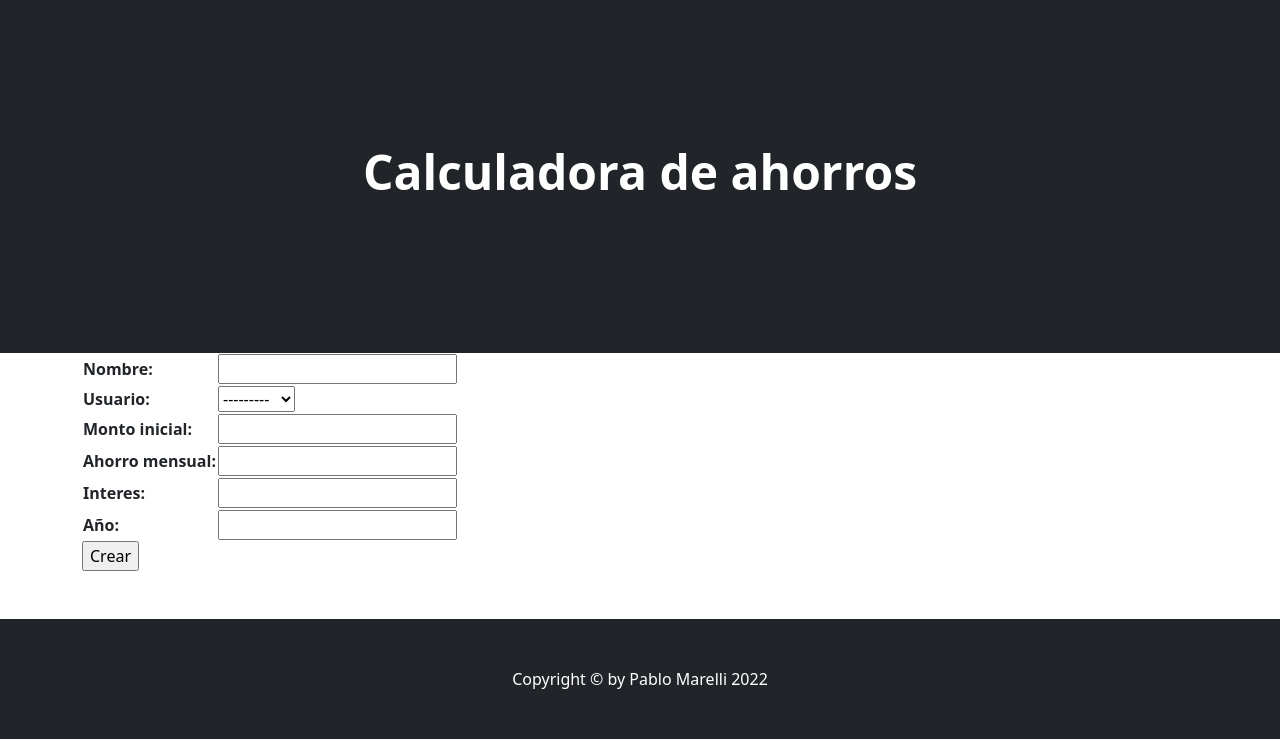
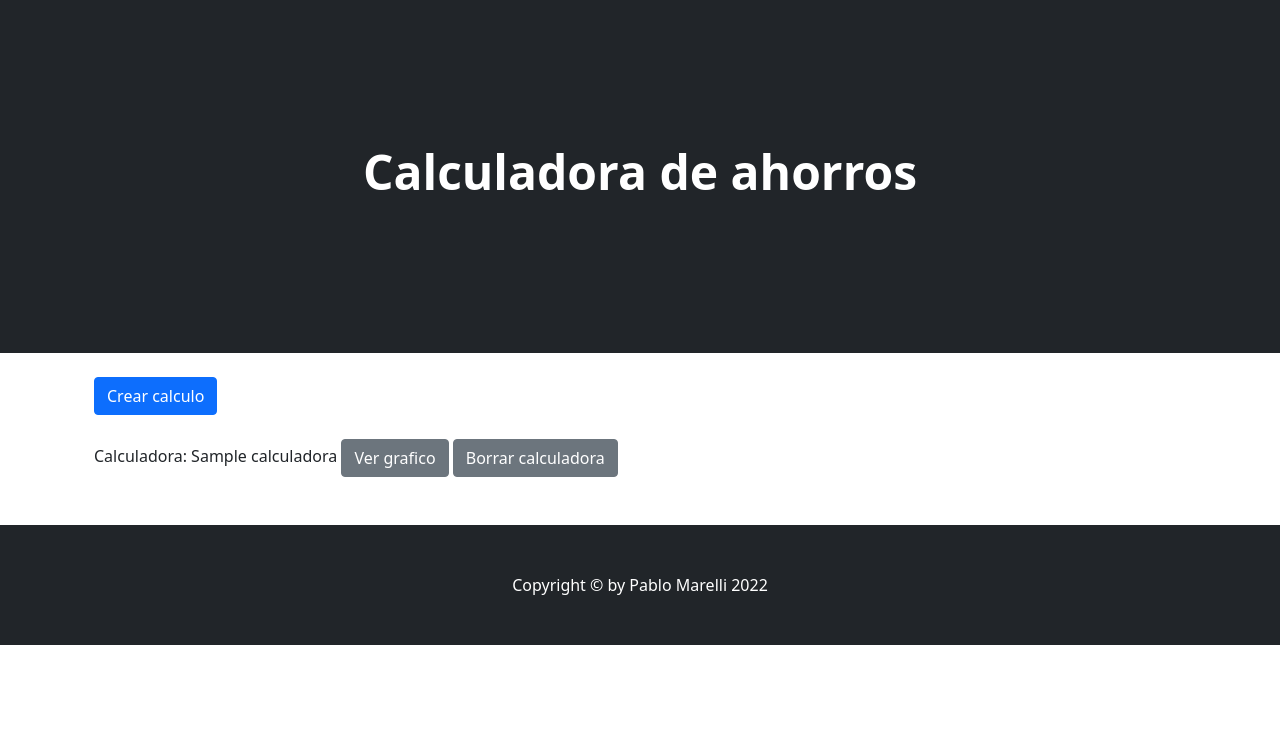
Before and after one commit to PabloDerRohe/entrega-final-blog, a Django app: page /calculator/ in a window 1280 px wide. Shown: the part 59-800 px from the top of the page. Run offline with Django 4.2, Linux system fonts and the light colour scheme; a user stored in the database is signed in; tables that the repository leaves empty hold one stand-in row (values such as "Sample post"); grey boxes marked "Sample" are stand-in pictures; some libraries are stand-ins or nearby versions.

Commit message:
calculadora agregada y retoques finales

```diff
--- a/calculator/admin.py
+++ b/calculator/admin.py
@@ -1,7 +1,7 @@
 from django.contrib import admin
 
-from calculator.models import CalculadoraInteres
-
+from .models import Calculadora, CapitalTiempo
 # Register your models here.
 
-admin.site.register(CalculadoraInteres)
+admin.site.register(Calculadora)
+admin.site.register(CapitalTiempo)
--- a/calculator/forms.py
+++ b/calculator/forms.py
@@ -1,14 +1,13 @@
 from django import forms
 from django.contrib.auth.models import User
+
 
 
 class CalculatorForm(forms.Form):
 
     nombre = forms.CharField(max_length=30)
-    usuario = forms.ModelChoiceField(queryset=User.objects.all())
-    monto_inicial = forms.DecimalField(max_digits=30, decimal_places=2)
-    ahorro_mensual = forms.DecimalField(max_digits=30, decimal_places=2)
-    interes = forms.DecimalField(max_digits=30, decimal_places=2)
-    # acumulado_con_interes = forms.DecimalField(max_digits=30, decimal_places=2)
-    # acumulado_sin_interes = forms.DecimalField(max_digits=30, decimal_places=2)
-    año = forms.IntegerField()
+    # usuario = forms.ModelChoiceField(queryset=User.objects.all())
+    capital_inicial = forms.DecimalField(max_digits=50, decimal_places=2)
+    capital_adicional = forms.DecimalField(label='Ahorro mensual', max_digits=50, decimal_places=2)
+    interes = forms.DecimalField(label='Interes anual',max_digits=50, decimal_places=2)
+    años = forms.IntegerField()
--- a/calculator/models.py
+++ b/calculator/models.py
@@ -1,19 +1,25 @@
+from ast import Pass
 from django.db import models
 from django.contrib.auth.models import User
 
 # Create your models here.
 
 
-class CalculadoraInteres(models.Model):
-
+class Calculadora(models.Model):
     nombre = models.CharField(max_length=30)
     usuario = models.ForeignKey(User, on_delete=models.CASCADE)
-    monto_inicial = models.DecimalField(max_digits=30, decimal_places=2)
-    ahorro_mensual = models.DecimalField(max_digits=30, decimal_places=2)
-    interes = models.DecimalField(max_digits=30, decimal_places=2)
-    acumulado_con_interes = models.DecimalField(max_digits=30, decimal_places=2, null=True, blank=True)
-    acumulado_sin_interes = models.DecimalField(max_digits=30, decimal_places=2, null=True, blank=True)
-    año = models.IntegerField(null=True, blank=True)
+    capital_inicial = models.DecimalField(max_digits=50, decimal_places=2)
+    capital_adicional = models.DecimalField(max_digits=50, decimal_places=2)
+    interes = models.DecimalField(max_digits=50, decimal_places=2)
+    años = models.IntegerField()
 
     def __str__(self):
-        return f'{self.nombre}'
+        return f'{self.id} | {self.nombre}'
+
+class CapitalTiempo(models.Model):
+    year = models.IntegerField()
+    capital = models.DecimalField(max_digits=50, decimal_places=2)
+    calc = models.ForeignKey(Calculadora, on_delete=models.CASCADE, related_name='capitaltiempo')
+
+    def __str__(self):
+        return f'{self.calc} | {self.year} = {self.capital}'
--- a/calculator/templates/calculator/calculator.html
+++ b/calculator/templates/calculator/create_calculator.html
@@ -27,11 +27,7 @@
                 {{ form.as_table }}
             </table>
             <input type="submit" value="Crear">
-        </form>
-        <br>
-        <br>
-
+        </form><br><br>
     </div>
 
-
 {% endblock bodyIndex %}
--- /dev/null
+++ b/calculator/templates/calculator/list_calculator.html
@@ -0,0 +1,37 @@
+{% extends 'index/index.html' %}
+
+
+{% block headerIndex %}
+
+    <div class="container px-5">
+        <div class="row gx-5 justify-content-center">
+            <div class="col-lg-20">
+                <div class="text-center my-5">
+                    <h1 class="display-5 fw-bolder text-white mb-2">Calculadora de ahorros</h1>
+                    <div class="d-grid gap-3 d-sm-flex justify-content-sm-center">
+                    </div>
+                </div>
+            </div>
+        </div>
+    </div>
+
+{% endblock headerIndex %}
+
+
+{% block bodyIndex %}
+    <div class="container mb-5">
+        <div class="container">
+            <br>
+            <a class="btn btn-primary" href="{% url 'create_calculator' %}">Crear calculo</a>
+        </div>
+        <div class="container">
+            {% if calc %}
+                {% for item in calc %}
+                    <br>
+                    Calculadora: {{ item.nombre }} <a class="btn btn-secondary" href="{% url 'graph' item.id %}">Ver grafico</a>  <a class="btn btn-secondary" href="{% url 'delete_calculator' item.id %}">Borrar calculadora</a><br>
+                {% endfor %}
+            {% endif %}
+        </div>
+    </div>
+
+{% endblock bodyIndex %}
--- a/calculator/urls.py
+++ b/calculator/urls.py
@@ -2,5 +2,9 @@
 from . import views
 
 urlpatterns = [
-    path('', views.calculator, name='calculadora')
+    path('', views.list_calculator, name='list_calculator'),
+    path('crear_calculadora/', views.create_calculator, name='create_calculator'),
+    path('grafico/<int:id>', views.graph, name='graph'),
+    path('borrar_calculadora/<int:id>', views.delete_calculator, name='delete_calculator'),
+
 ]
--- a/calculator/views.py
+++ b/calculator/views.py
@@ -1,43 +1,101 @@
+from django.forms import DecimalField
 from django.shortcuts import render, redirect
+from django.contrib.auth.models import User
 
-from .models import CalculadoraInteres
-from calculator.forms import CalculatorForm
+
+from .models import Calculadora, CapitalTiempo
+from .forms import CalculatorForm
+from .utils import get_plot
+
+from django.contrib.auth.decorators import login_required
+
+from django.db.models import Max
 
 # Create your views here.
 
 
-def calculator(request):
+@login_required
+def list_calculator(request):
+
+    calc = Calculadora.objects.all()
+
+    data = {
+        'calc': calc,
+    }
+
+    return render(request, 'calculator/list_calculator.html', data)
+
+
+@login_required
+def create_calculator(request):
 
     if request.method == 'POST':
-        form = CalculatorForm(request.POST, request.FILES)
+        form = CalculatorForm(request.POST)
 
         if form.is_valid():
             data = form.cleaned_data
 
-            i=0
-            monto = data['monto_inicial']
+            nuevo_calculo = Calculadora(
+                nombre=data['nombre'],
+                usuario=request.user,
+                capital_inicial=data['capital_inicial'],
+                capital_adicional=data['capital_adicional'],
+                interes=data['interes'],
+                años=data['años'],
+                )
+            nuevo_calculo.save()
 
-            while i < data['año']:
-                monto = (monto+(data['ahorro_mensual']*12))*(1+data['interes']*0.01)
-                i = i + 1
-                calculo_con_interes = {i: monto}
+            calculadora = Calculadora.objects.filter(id=nuevo_calculo.id).values()
+            datos = calculadora[0]
+            monto = float(datos['capital_inicial'])
+            adicional = float(datos['capital_adicional'])
+            interes = float(datos['interes'])
+            años = int(datos['años'])
+
+            for año in range(1, años):
+                monto = (monto+(adicional*12))*(1 + interes*0.01)
+                capital_tiempo = CapitalTiempo(
+                        year = año,
+                        capital = monto,
+                        calc = Calculadora.objects.get(id=nuevo_calculo.id)
+                    )
+                capital_tiempo.save()
+
+            # calculo_sin_interes = data['monto_inicial']+((data['ahorro_mensual']*12)*data['año'])
+            return redirect('list_calculator')
+
+    form = CalculatorForm()
 
 
-            calculo_sin_interes = data['monto_inicial']+((data['ahorro_mensual']*12)*data['año'])
+    data = {
+        'form': form,
+    }
+    return render(request, 'calculator/create_calculator.html', data)
 
-            nuevo_post = CalculadoraInteres(
-                nombre=data['nombre'],
-                usuario=data['usuario'],
-                monto_inicial=data['monto_inicial'],
-                ahorro_mensual=data['ahorro_mensual'],
-                interes=data['interes'],
-                acumulado_con_interes=calculo_con_interes,
-                acumulado_sin_interes=calculo_sin_interes,
-                año=data['año'],
-                )
 
-            nuevo_post.save()
-            return redirect('listado_posts')
+@login_required
+def graph(request, id):
 
-    form = CalculatorForm()
-    return render(request, 'calculator/calculator.html', {'form': form})
+
+    qs = CapitalTiempo.objects.filter(calc=id)
+    x = [x.year for x in qs]
+    y = [y.capital for y in qs]
+    chart = get_plot(x,y)
+
+    capital_max = qs.aggregate(Max('capital'))
+    capital = capital_max['capital__max']
+
+    data = {
+        'chart': chart,
+        'capital': capital
+    }
+    return render(request, 'calculator/graph.html', data)
+
+
+@login_required
+def delete_calculator(request, id):
+
+    calc = Calculadora.objects.get(id=id)
+    calc.delete()
+
+    return redirect('list_calculator')
--- a/index/templates/index/about.html
+++ b/index/templates/index/about.html
@@ -30,11 +30,11 @@
             <br>
 
             <p>
-                Blog dedicado a la finanzas y la independencia financiera. Debate y colaboracion
-                por distintos usuarios.
+                Blog dedicado a la finanzas y la independencia financiera. Abierto al debate y colaboracion
+                por nuestro distintos usuarios.
             </p>
             <p>
-                Soy un arquitecto de la UNLP que decidio darle una oportunidad al mundo de la programacion
+                Soy un arquitecto recibido de la UNLP que decidio darle una oportunidad al mundo de la programacion
                 y el desarrollo web. Entusiasta de las finanzas, las inversiones, la independencia financiera.
                 Gracias Cristian, Maxi y Coder por todo.
             </p>
--- a/index/templates/index/index.html
+++ b/index/templates/index/index.html
@@ -26,7 +26,7 @@
                         <li class="nav-item"><a class="nav-link" href="{% url 'about' %}">Acerca de mi</a></li>
 
                         {% if request.user.is_authenticated %}
-                        <li class="nav-item"><a class="nav-link" href="{% url 'calculadora' %}">Calculadora</a></li>
+                        <li class="nav-item"><a class="nav-link" href="{% url 'list_calculator' %}">Calculadora</a></li>
                         <li class="nav-item"><a class="nav-link" href="{% url 'directs' request.user %}">Mensajes</a></li>
                         <li class="nav-item">
                             <a class="nav-link" href="{% url 'perfil' %}">
```
Also changed, not shown: calculator/templates/calculator/graph.html (added, +42 -0 lines), calculator/utils.py (added, +30 -0 lines), pages/templates/pages/listado_posts.html (+16 -11 lines), requirements.txt (+17 -0 lines), calculator/migrations/0001_initial.py, calculator/migrations/0002_alter_calculadora_años_alter_capitaltiempo_year.py, calculator/migrations/0003_alter_calculadorainteres_acumulado_con_interes_and_more.py (deleted), calculator/templates/calculator/delete_calculator.html (added), 2 other files.
